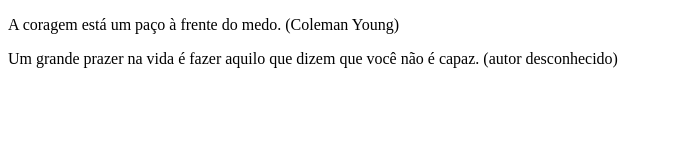
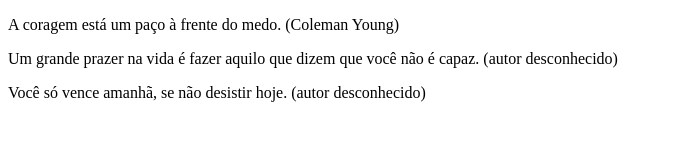
Before and after one commit to Gabriel-Alves02/Projeto-01---M-dulo-01, a plain HTML site: page index.html in a window 1280 px wide. Shown: the whole page, without its empty margins (0-673 px from the left). Drawn offline with Linux system fonts and the light colour scheme.

Commit message:
frase motivacional 3

```diff
--- a/index.html
+++ b/index.html
@@ -8,5 +8,6 @@
 <body>
     <p>A coragem está um paço à frente do medo. (Coleman Young)</p>
     <p>Um grande prazer na vida é fazer aquilo que dizem que você não é capaz. (autor desconhecido)</p>
+    <p>Você só vence amanhã, se não desistir hoje. (autor desconhecido)</p>
 </body>
 </html>
```
